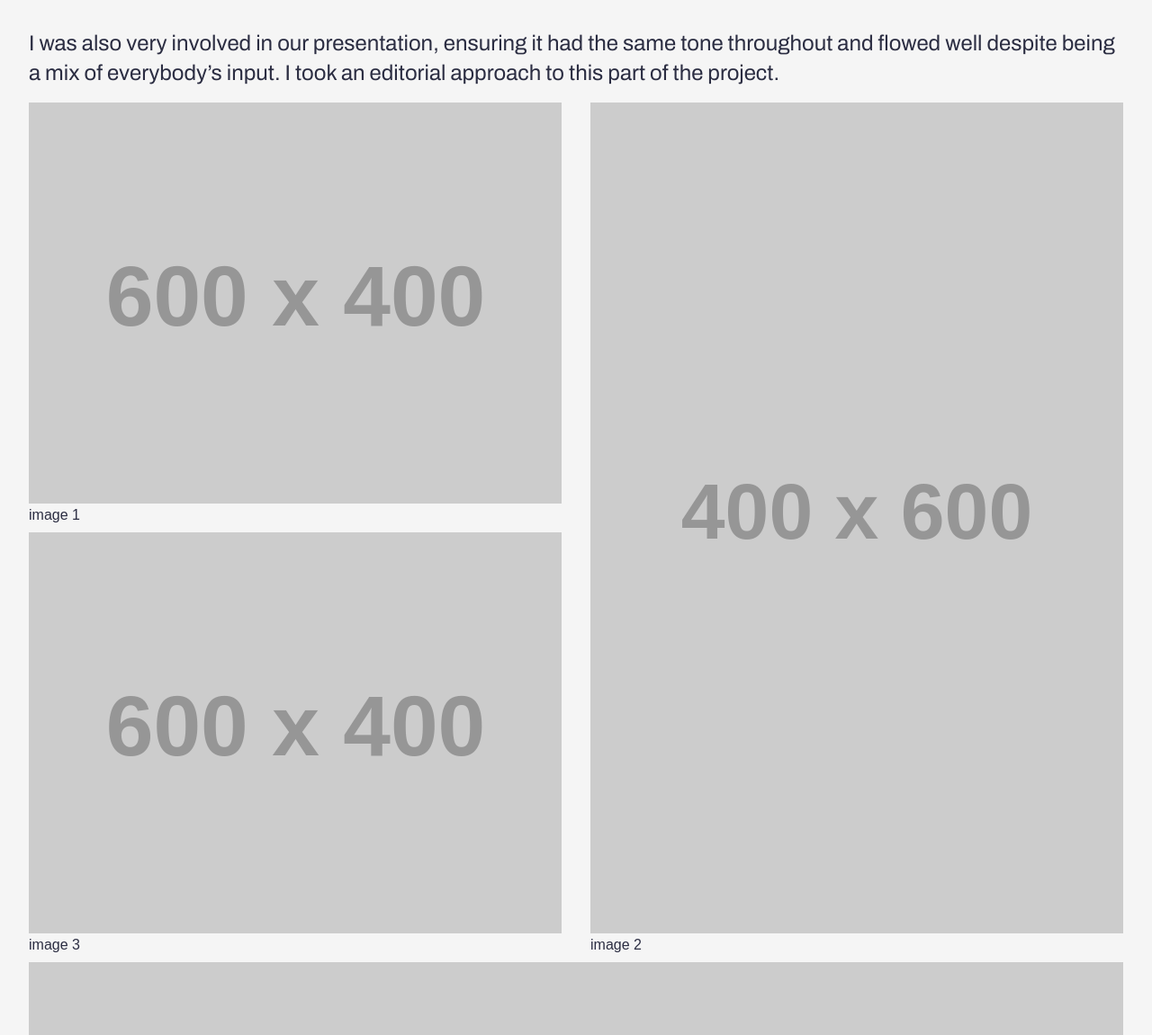
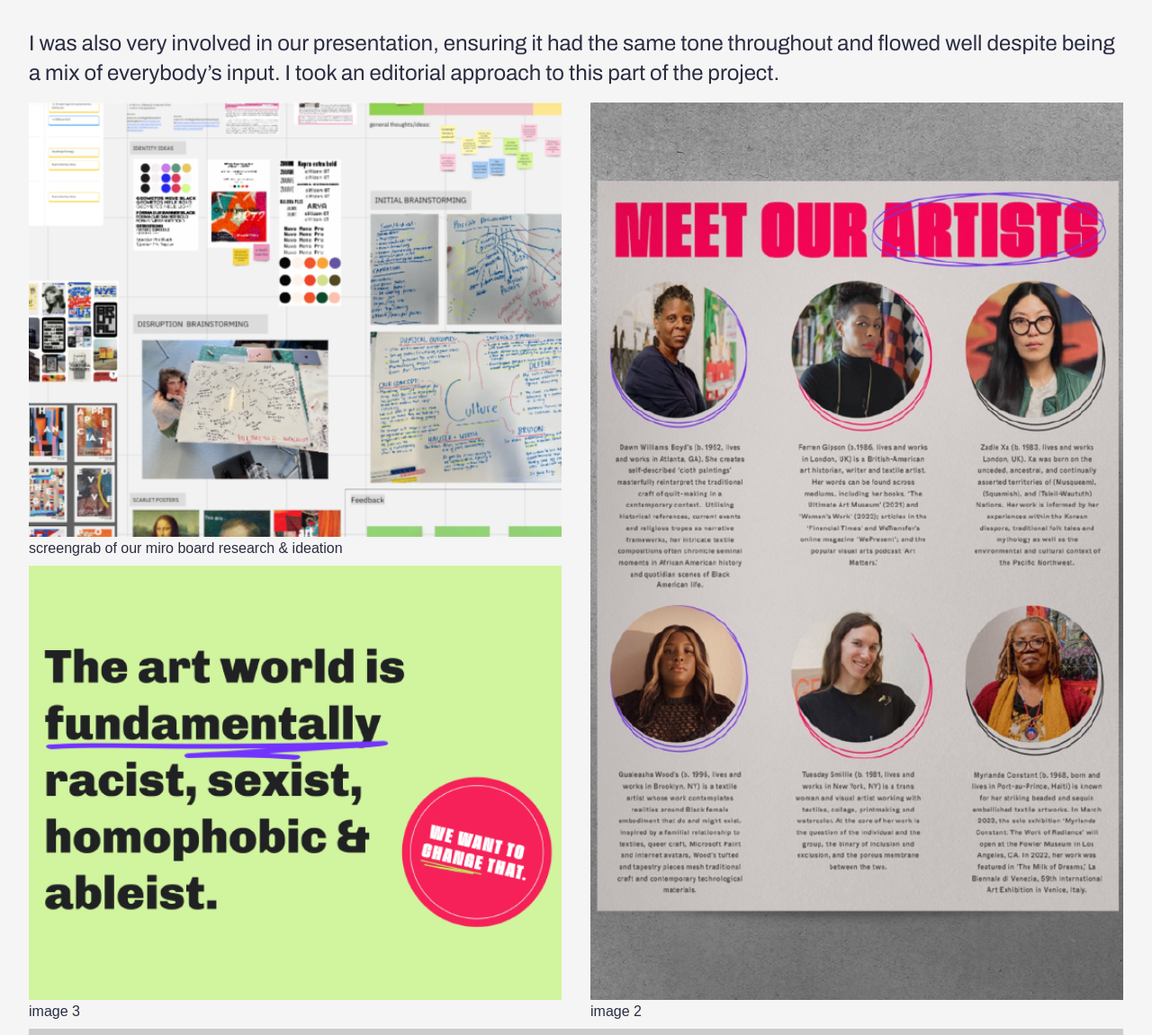
Before and after one commit to celestiiia/robyn-mackenzie, a plain HTML site: page public/project_diversify.html in a window 1280 px wide. Shown: the part 892-2043 px from the top of the page at 90% size. Drawn offline with Linux system fonts and the light colour scheme; placeholder pictures from the web are drawn by us; files whose address does not match are found by name.

Commit message:
images addition

```diff
--- a/public/project_diversify.html
+++ b/public/project_diversify.html
@@ -106,17 +106,17 @@
     </section>
     <section class="gallery">
         <figure>
-        <img src="https://placehold.co/600x400/orange/white?text=*" alt="" />
-        <figcaption>image 1</figcaption>
+        <img src="./image/diversify_small-01.png" alt="" />
+        <figcaption>screengrab of our miro board research & ideation</figcaption>
         </figure>
 
         <figure>
-        <img src="https://placehold.co/400x600/blue/white?text=*" alt="" />
+        <img src="./image/diversify_long.png" alt="" />
         <figcaption>image 2</figcaption>
         </figure>
 
         <figure>
-        <img src="https://placehold.co/600x400/red/white?text=*" alt="" />
+        <img src="./image/diversify_small-03.png" alt="" />
         <figcaption>image 3</figcaption>
         </figure>
 
@@ -127,7 +127,7 @@
 
         <figure>
         <img
-            src="https://placehold.co/600x400/chocolate/white?text=*"
+            src="./image/diversify_small-02.png"
             alt=""
         />
         <figcaption>image 5</figcaption>
@@ -135,7 +135,7 @@
 
         <figure>
         <img
-            src="https://placehold.co/600x400/darkcyan/white?text=*"
+            src="./image/diversify_small-04.png"
             alt=""
           />
           <figcaption>image 6</figcaption>
```
Also changed, not shown: public/image/diversify_long.png (added), public/image/diversify_small-01.png (added), public/image/diversify_small-02.png (added), public/image/diversify_small-03.png (added), public/image/diversify_small-04.png (added), public/image/pulse_long.png (added), public/image/pulse_small-01.png (added), public/image/pulse_small-02.png (added), public/image/pulse_small-03.png (added), public/image/pulse_small-04.png (added), public/image/sits_long.png (added), public/image/sits_small.png (added), public/image/web_design_small-01.png (added), public/image/web_design_small-02.png (added), 4 more files.
